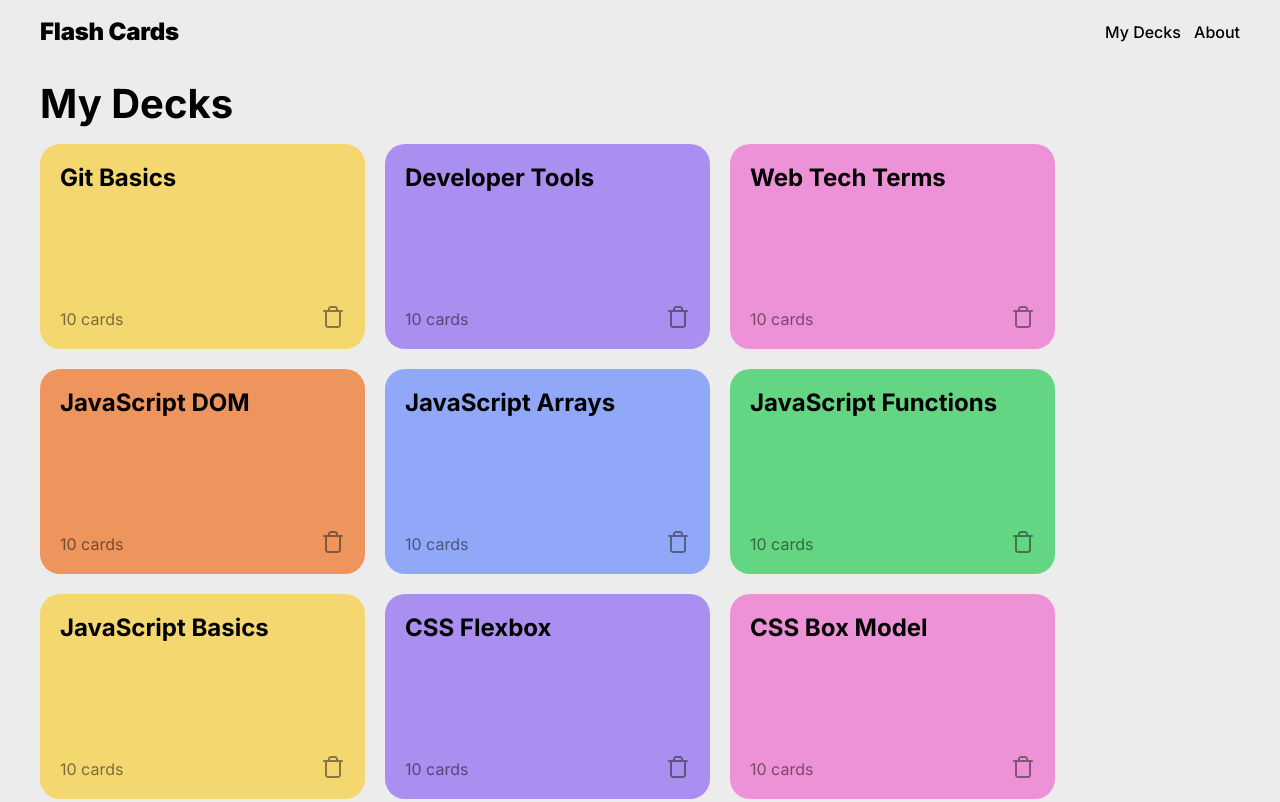
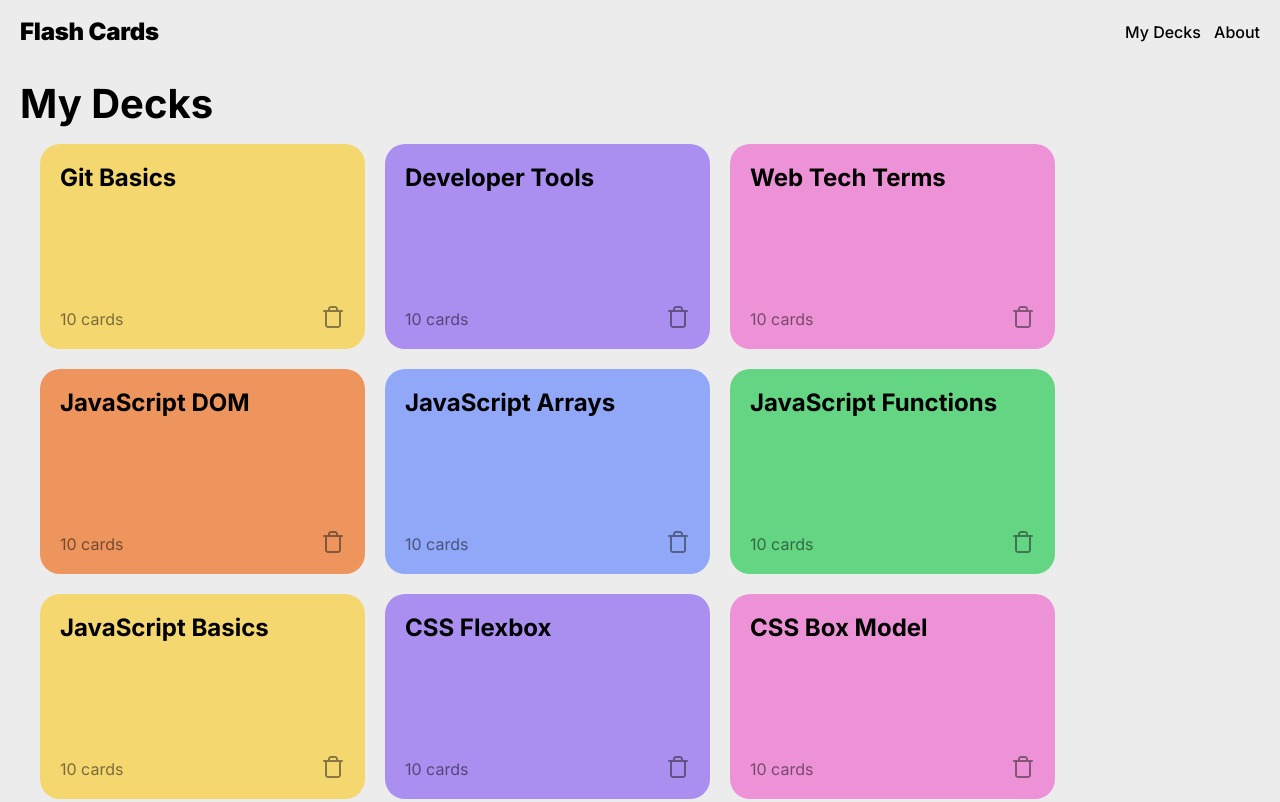
Before and after one commit to marsb-dev/ai-se_project_flashcards, a plain HTML site: page index.html in a window 1280 px wide. Shown: the top 802 px of the page. Drawn offline with Linux system fonts and the light colour scheme.

Commit message:
fix: adjust positioning for gallery and header titles

```diff
--- a/assets/css/blocks/gallery.css
+++ b/assets/css/blocks/gallery.css
@@ -9,6 +9,8 @@
   font-weight: 700;
   font-size: 40px;
   margin: 0;
+  position: relative;
+  left: -20px;
 }
 
 .gallery_type_home > .gallery__title {
--- a/assets/css/blocks/header.css
+++ b/assets/css/blocks/header.css
@@ -2,6 +2,11 @@
   display: flex;
   justify-content: space-between;
   align-items: center;
+}
+
+.header .nav {
+  position: relative;
+  right: -20px;
 }
 
 .header__title {
@@ -9,6 +14,8 @@
   font-size: 24px;
   letter-spacing: -0.24px;
   margin: 0;
+  position: relative;
+  left: -20px;
 }
 
 .header__link {
```
